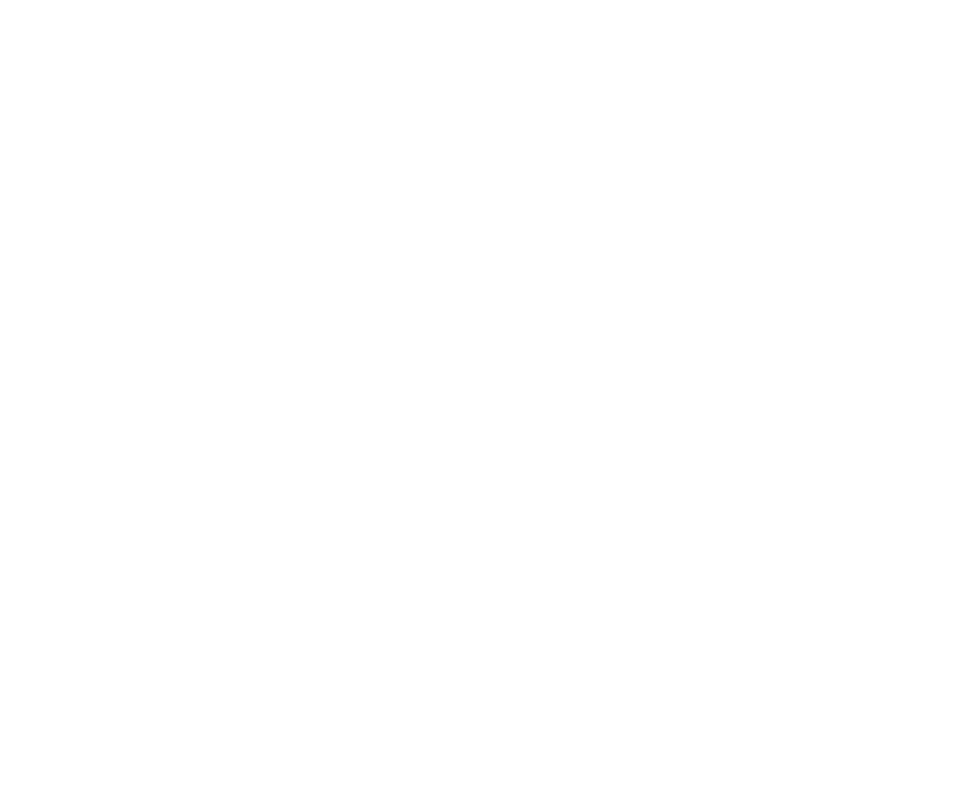
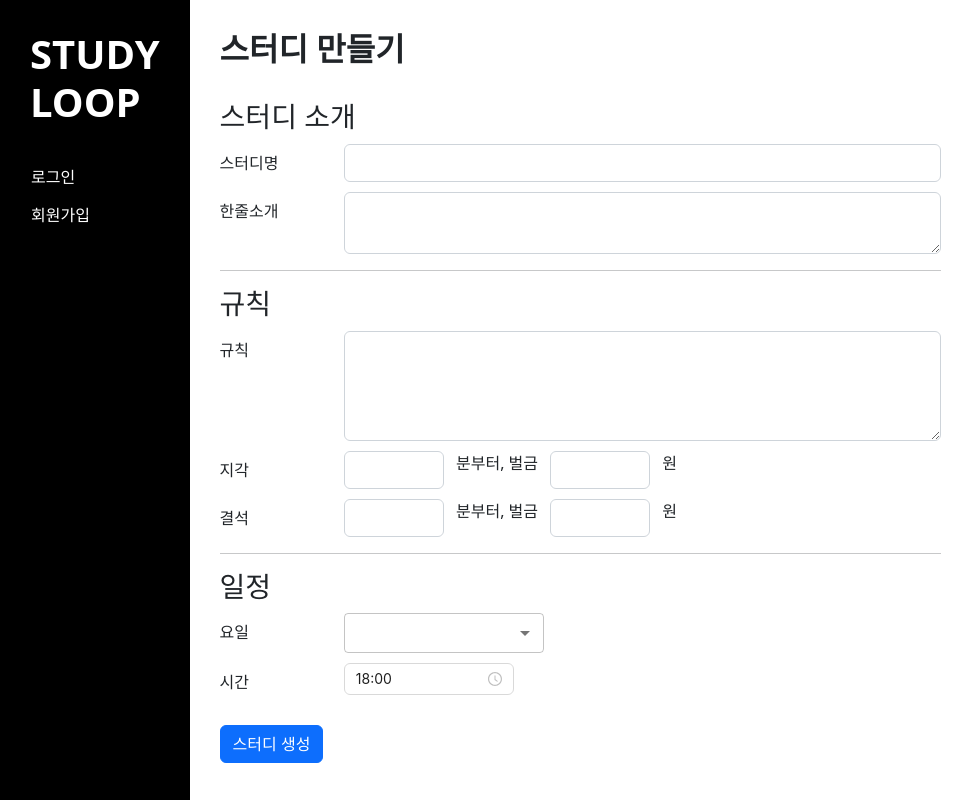
Before and after one commit to STUDY-LOOP/client, a React (Create React App) app: page /group/create in a window 1280 px wide. Before the commit this address had no page. Shown: the whole page, without its empty margins (0-973 px from the left). Built offline with nearby package versions, Linux system fonts and the light colour scheme.

Commit message:
style: 스터디 생성 페이지 디자인
- 스터디 소개, 벌금 관련 입력 칸 추가
- 스터디 메인 페이지에 소개 offcanvas 추가

```diff
--- a/package.json
+++ b/package.json
@@ -12,14 +12,18 @@
     "@fullcalendar/react": "^6.1.4",
     "@mui/icons-material": "^5.11.16",
     "@mui/material": "^5.12.0",
+    "@mui/x-date-pickers": "^6.2.1",
     "@reduxjs/toolkit": "^1.9.3",
     "@testing-library/jest-dom": "^5.16.5",
     "@testing-library/react": "^13.4.0",
     "@testing-library/user-event": "^13.5.0",
     "@toast-ui/editor": "^3.2.2",
+    "antd": "^5.4.6",
     "axios": "^1.3.2",
     "bootstrap": "^5.2.3",
+    "bootstrap-menu": "^1.0.14",
     "cors": "^2.8.5",
+    "dayjs": "^1.11.7",
     "http-proxy-middleware": "^2.0.6",
     "peer": "^0.6.1",
     "peerjs": "^1.3.2",
--- a/src/App.js
+++ b/src/App.js
@@ -23,7 +23,7 @@
             <Route path="/" element={<Main />} />
             <Route path="/join" element={<Join />} />
             <Route path="/my/profile" element={<MyPage />} />
-            <Route path="/study-group" element={<CreateGroup />} />
+            <Route path="/group/create" element={<CreateGroup />} />
             <Route path="/study-group/:gpId" element={<StudyMain />} />
             <Route path="/study-group/:gpId/member" element={<StudyMember />} />
             <Route path="/study-group/:gpId/assignment" element={<StudyAssignment />} />
--- a/src/components/AddEvent.js
+++ b/src/components/AddEvent.js
@@ -77,7 +77,6 @@
             deadline: startDateTime,
         })
             .then(res => {
-                alert(res.data);
                 axios.post(`${SERVER_URI}/api/event`, {
                     gpId: gpId,
                     event_title: eventTitle,
--- a/src/components/StudyList.js
+++ b/src/components/StudyList.js
@@ -1,11 +1,13 @@
 import { Link } from 'react-router-dom';
+import './style/StudyList.css';
 
-function StudyList({gpId, groupName}){
+function StudyList({ gpId, groupName, groupDesc }) {
     return (
         <div>
             <h3>
                 <Link to={`/study-group/${gpId}`}>{groupName}</Link>
-            </h3>
+            </h3>{groupDesc}
+            <br/>
         </div>
     )
 }
--- /dev/null
+++ b/src/components/style/LayoutStudyPage.css
@@ -0,0 +1,3 @@
+.offcanvas-rules p {
+    padding-left: 30px;
+}
--- /dev/null
+++ b/src/components/style/StudyList.css
@@ -0,0 +1,3 @@
+.link-group {
+    font-size: 13.55pt;
+}
--- a/src/pages/CreateGroup.js
+++ b/src/pages/CreateGroup.js
@@ -1,62 +1,139 @@
 import axios from 'axios';
+
+import LayoutMain from '../components/LayoutMain';
+import './style/Common.css'
+import './style/CreateGroup.css'
+
+import 'bootstrap/dist/css/bootstrap.min.css';
+import dayjs from "dayjs"
+import { Button, Form, Col, Row } from "react-bootstrap"
+import { InputLabel, MenuItem, FormControl } from '@mui/material';
+import Select, { SelectChangeEvent } from '@mui/material/Select';
+
+import { TimePicker } from 'antd';
 
 const SERVER_URI = 'http://localhost:3000';
 
-function StudyMain(){
-    const onSubmit = (event) => {
-
+function CreateGroup() {
+    const onClick = (event) => {
         event.preventDefault();
         axios.post(`${SERVER_URI}/api/group`, {
             groupName: document.getElementById('create-title').value,
+            groupDescription: document.getElementById('create-desc').value,
+
             rule: document.getElementById('create-rule').value,
+            lateTime: document.getElementById('create-late-time').value,
+            lateFee: document.getElementById('create-late-fee').value,
+            absentTime: document.getElementById('create-absent-time').value,
+            absentFee: document.getElementById('create-absent-fee').value,
+
             scheduleDay: document.getElementById('create-day').value,
-            scheduleHour: document.getElementById('create-hour').value,
-            scheduleMinute: document.getElementById('create-min').value,
+            scheduleTime: document.getElementById('create-time').value,
         });
     };
 
     return (
-        <div className="timeline">
-            {/* <form id="create-form" action="group" method="post"> */}
-            <form id="createForm" onSubmit={onSubmit}>
-                <div className="input-group">
-                    <label htmlFor="create-title">스터디명</label>
-                    <input id="create-title" type="text" name="groupName" require="true" />
+        <div className="div-layout-upper">
+            <div className="div-layout-lower-1">
+                <LayoutMain />
+            </div>
+
+            <div id="div-scroll-create" className="div-layout-lower-2">
+                <div id="div-create-form">
+                    <h2><b>스터디 만들기</b></h2> <br />
+
+                    <h3>스터디 소개</h3>
+                    <Form id="createForm">
+                        <Form.Group as={Row} class="row">
+                            <Form.Label column sm="2"> 스터디명 </Form.Label>
+                            <Col sm="10"> <Form.Control type="text" id="create-title" /> </Col>
+                        </Form.Group>
+
+                        <Form.Group as={Row} class="row">
+                            <Form.Label column sm="2"> 한줄소개 </Form.Label>
+                            <Col sm="10"> <Form.Control id="create-desc" as="textarea" rows={2} /> </Col>
+                        </Form.Group>
+
+
+                        <hr />
+                        <h3>규칙</h3>
+
+                        <Form.Group as={Row} class="row">
+                            <Form.Label column sm="2"> 규칙 </Form.Label>
+                            <Col sm="10"> <Form.Control id="create-rule" as="textarea" rows={4} /> </Col>
+                        </Form.Group>
+
+                        <Form.Group as={Row} class="row">
+                            <Form.Label column sm="2"> 지각 </Form.Label>
+                            <Col sm="2">
+                                <Form.Control type="text" id="create-late-time" />
+                            </Col>분부터,
+
+                            벌금 <Col sm="2">
+                                <Form.Control type="text" id="create-late-fee" />
+                            </Col>원
+                        </Form.Group>
+
+                        <Form.Group as={Row} class="row">
+                            <Form.Label column sm="2"> 결석 </Form.Label>
+                            <Col sm="2">
+                                <Form.Control type="text" id="create-absent-time" />
+                            </Col>분부터,
+
+                            벌금 <Col sm="2">
+                                <Form.Control type="text" id="create-absent-fee" />
+                            </Col>원
+                        </Form.Group>
+
+
+
+                        <hr />
+                        <h3>일정</h3>
+
+                        <Form.Group as={Row} class="row">
+                            <Form.Label column sm="2"> 요일 </Form.Label>
+                            <Col sm="10">
+                                <FormControl sx={{ minWidth: 200 }} size="small">
+                                    <Select
+                                        id="create-day"
+                                        name="scheduleDay"
+                                        displayEmpty
+                                        inputProps={{ 'aria-label': 'Without label' }}
+                                        required
+                                    >
+                                        {/* <MenuItem value={null}>미정</MenuItem> */}
+                                        <MenuItem value="Mon">월</MenuItem>
+                                        <MenuItem value="Tue">화</MenuItem>
+                                        <MenuItem value="Wed">수</MenuItem>
+                                        <MenuItem value="Thu">목</MenuItem>
+                                        <MenuItem value="Fri">금</MenuItem>
+                                        <MenuItem value="Sat">토</MenuItem>
+                                        <MenuItem value="Sun">일</MenuItem>
+                                    </Select>
+                                </FormControl>
+                            </Col>
+                        </Form.Group>
+
+                        <Form.Group as={Row} class="row">
+                            <Form.Label column sm="2"> 시간 </Form.Label>
+                            <Col sm="10">
+                                <TimePicker
+                                    id="create-time"
+                                    minuteStep={10}
+                                    hourStep={1}
+                                    format="HH:mm"
+                                    defaultValue={dayjs('18:00', 'HH:mm')}
+                                />
+                            </Col>
+                        </Form.Group>
+
+                        <br />
+                        <Button id="create-btn" onClick={onClick}>스터디 생성</Button>
+                    </Form>
                 </div>
-                <div className="input-group">
-                    <label htmlFor="create-rule">스터디 규칙</label>
-                    <input id="create-rule" type="text" name="rule" required />
-                </div>
-                <div className="input-group">
-                    <label htmlFor="create-day">스터디 요일</label>
-                    <select id="create-day" name="scheduleDay" required>
-                        <option value="Mon">월</option>
-                        <option value="Tue">화</option>
-                        <option value="Wed">수</option>
-                    </select>
-                </div>
-                <div className="input-group">
-                    <label htmlFor="create-hour">스터디 시간</label>
-                    <select id="create-hour" name="scheduleHour" required>
-                        <option value="17">17</option>
-                        <option value="18">18</option>
-                        <option value="19">19</option>
-                        <option value="20">20</option>
-                    </select>시
-                </div>
-                <div className="input-group">
-                    <label htmlFor="create-min">스터디 시간</label>
-                    <select id="create-min" name="scheduleMinute" required>
-                        <option value="00">00</option>
-                        <option value="10">10</option>
-                        <option value="20">20</option>
-                    </select>분
-                </div>
-                {/* <button id="create-btn" type="submit" className="btn">스터디 생성</button> */}
-                <button id="create-btn">스터디 생성</button>
-            </form>
-        </div>
+            </div >
+        </div >
     );
 }
 
-export default StudyMain;
+export default CreateGroup;
--- a/src/pages/Main.js
+++ b/src/pages/Main.js
@@ -1,4 +1,5 @@
 import { useEffect, useState } from "react";
+import { useNavigate } from "react-router";
 import axios from 'axios';
 
 import LayoutMain from '../components/LayoutMain';
@@ -12,6 +13,7 @@
 const SERVER_URI = 'http://localhost:3000';
 
 function Main() {
+    const navigate = useNavigate();
     const [loading, setLoading] = useState(true);
     const [studies, setStudies] = useState([]);
     const [user, setUser] = useState(sessionStorage.getItem("user_nick"));
@@ -20,8 +22,6 @@
         const response = await axios.get(`${SERVER_URI}/api/study/all`);
         setStudies(response.data);
         setLoading(false);
-
-
     };
 
     useEffect(() => {
@@ -32,6 +32,9 @@
         setUser(sessionStorage.getItem("user_nick"))
     }, [sessionStorage.getItem("user_nick")]);
 
+    const onClickCreate = () => {
+        navigate('/group/create');
+    }
 
     return (
         <div class="div-layout-upper">
@@ -46,25 +49,22 @@
                     <br /><br />
 
                     <div className="study-groups">
-                        <h2>개설된 스터디</h2>
+                        <h2><b>개설된 스터디</b></h2>
                         {loading ? <h3>LOADING...</h3> : studies.map(
                             study => (
                                 <StudyList
                                     key={study.gpId}
                                     gpId={study.groupPublicId}
                                     groupName={study.groupName}
+                                    groupDesc={study.groupDescription}
                                 />
                             )
                         )}
                     </div> <br /><br />
 
-                    {/* <CreateStudyBtn /> */}
-
                     {user
                         ? <div>
-                            <form action="/study-group" method="get">
-                                <Button type="submit">스터디 만들기</Button>
-                            </form>
+                            <Button onClick={onClickCreate}>스터디 만들기</Button>
                         </div>
                         : <>로그인 안 된 상태</>}
 
--- a/src/pages/StudyMain.js
+++ b/src/pages/StudyMain.js
@@ -1,10 +1,10 @@
-import { useEffect, useState } from 'react';
+import { useEffect, useState, MouseEvent } from 'react';
 import { useNavigate, useParams } from 'react-router-dom';
 import axios from 'axios';
 import FullCalendar from '@fullcalendar/react';
 import dayGridPlugin from '@fullcalendar/daygrid';
 import interactionPlugin from '@fullcalendar/interaction';
-// import Modal from 'react-modal';
+import BootstrapMenu from "bootstrap-menu";
 
 import io from 'socket.io-client';
 import 'bootstrap/dist/css/bootstrap.min.css';
@@ -49,9 +49,11 @@
         ]).then(
             axios.spread((res1, res2, res3) => {
                 setStudyInfo(res1.data);
-                setStudyRule(res1.data.StudyRule.rule);
+                setStudyRule(res1.data.StudyRule);
+                setStudySchedule(res1.data.StudySchedule);
                 setStudyMembers(res2.data);
                 setGroupEvents(res3.data);
+
                 res2.data.map((m) => membersEmail.push(m.email));
                 console.log(membersEmail.includes(userEmail))
                 setLoading(false);
@@ -103,6 +105,32 @@
         }
     }
 
+    const handleEventRender = info => {
+        let { event, el } = info;
+        new BootstrapMenu(el, {
+            actions: [
+                {
+                    name: "Action",
+                    onClick: function () {
+                        alert("'Action' clicked!");
+                    }
+                },
+                {
+                    name: "Another action",
+                    onClick: function () {
+                        console.log("'Another action' clicked!");
+                    }
+                },
+                {
+                    name: "A third action",
+                    onClick: function () {
+                        console.log("'A third action' clicked!");
+                    }
+                }
+            ]
+        });
+    }
+
     return (
         <div class="div-layout-upper">
 
@@ -132,7 +160,12 @@
                             gpId={studyInfo.groupPublicId}
                             groupName={studyInfo.groupName}
                             leader={studyInfo.leader}
-                            rule={studyRule}
+                            rule={studyRule.rule}
+                            lateTime={studyRule.lateTime}
+                            lateFee={studyRule.lateFee}
+                            absentTime={studyRule.absentTime}
+                            absentFee={studyRule.absentFee}
+                            description={studyInfo.groupDescription}
                         />
                     </div>
 
@@ -149,6 +182,7 @@
                             eventClick={handleEventClick}
                             events={groupEvents}
                             height={500}
+                            eventRender={handleEventRender}
                         />
 
                         <div id="div-comp-add-event" style={{ display: "none" }}>
--- /dev/null
+++ b/src/pages/style/CreateGroup.css
@@ -0,0 +1,17 @@
+#div-scroll-create {
+    display: block;
+}
+
+#div-create-form::-webkit-scrollbar {
+    display: none;
+}
+
+#div-create-form {
+    width: 70%;
+    height: 100%;
+    overflow-y: auto;
+}
+
+.row {
+    margin-top: 10px;
+}
```
Also changed, not shown: src/components/LayoutStudyPage.js (+53 -2 lines), src/pages/style/StudyMain.css (+6 -6 lines), 1 other file (tests, documents, lock files or other folders).
